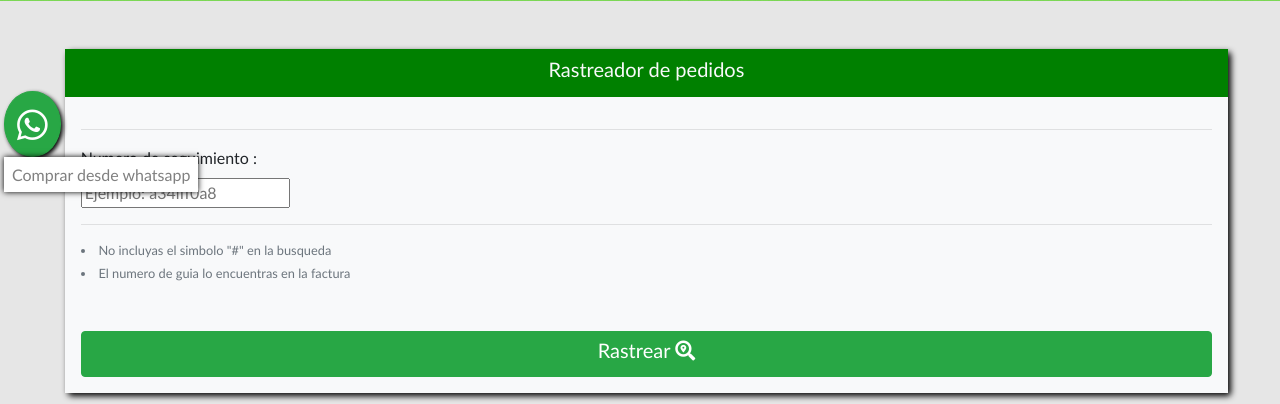
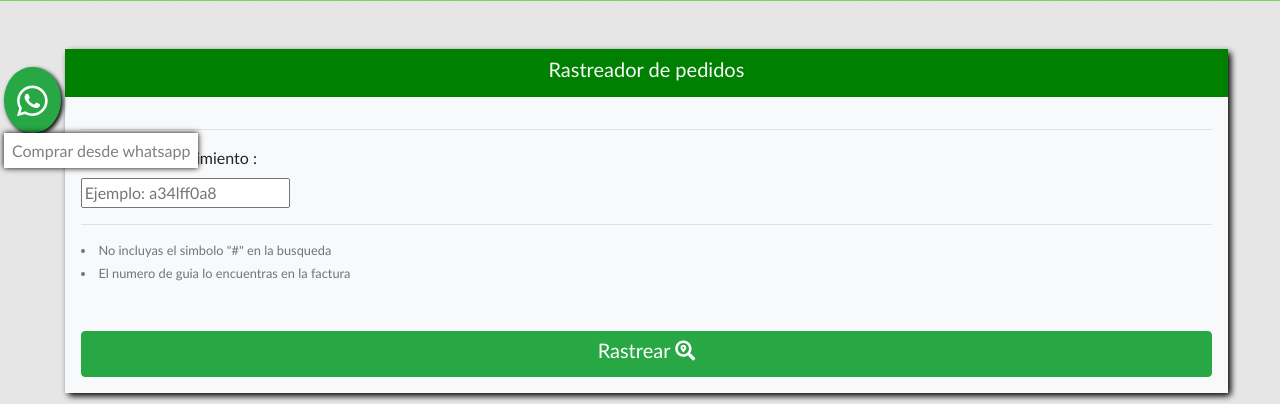
Before and after one commit to brightvr/portalorion, a PHP site: page /portalorion/envios.php in a window 1280 px wide. Shown: the part 589-993 px from the top of the page. Run offline with PHP 8.4, Linux system fonts and the light colour scheme; data that the repository does not hold is empty; some libraries are stand-ins or nearby versions.

Commit message:
arreglando btn whatsapp

```diff
--- a/busqueda.php
+++ b/busqueda.php
@@ -118,8 +118,8 @@ while($response= mysqli_fetch_assoc($query)){
 <!-- btn whatsapp-->
 <div style="position:relative" class="pl-1">
 
-<a href="https://api.whatsapp.com/send?phone=573192091708&text=Hola,%20vengo%20del%20catálogo,%20quiero%20comprar%20desde%20whatsapp" style="box-shadow:2px 2px 4px black;position: fixed;z-index:99999999999999999999999999999999999999999999999;margin-top:85vh;font-size:35px;border-radius:50%;padding-bottom:5px;" class="btn btn-success "><i class="fab fa-whatsapp"></i></a>
-<span  style="position: fixed;z-index:99999999999999999999999999999999999999999999999;margin-top:94vh;"><samll class="p-2" style="box-shadow:0px 0px 6px black;background:white;color:grey;">Comprar desde whatsapp</small>
+<a href="https://api.whatsapp.com/send?phone=573192091708&text=Hola,%20vengo%20del%20catálogo,%20quiero%20comprar%20desde%20whatsapp" style="box-shadow:2px 2px 4px black;position: fixed;z-index:99999999999999999999999999999999999999999999999;margin-top:82vh;font-size:35px;border-radius:50%;padding-bottom:5px;" class="btn btn-success "><i class="fab fa-whatsapp"></i></a>
+<span  style="position: fixed;z-index:99999999999999999999999999999999999999999999999;margin-top:91vh;"><samll class="p-2" style="box-shadow:0px 0px 6px black;background:white;color:grey;">Comprar desde whatsapp</small>
 </div>
 <!-- btn whatsapp-->
 
--- a/carrito.php
+++ b/carrito.php
@@ -96,8 +96,8 @@ if(isset($_GET['response'])){
 <!-- btn whatsapp-->
 <div style="position:relative" class="pl-1">
 
-<a href="https://api.whatsapp.com/send?phone=573192091708&text=Hola,%20vengo%20del%20catálogo,%20quiero%20comprar%20desde%20whatsapp" style="box-shadow:2px 2px 4px black;position: fixed;z-index:99999999999999999999999999999999999999999999999;margin-top:85vh;font-size:35px;border-radius:50%;padding-bottom:5px;" class="btn btn-success "><i class="fab fa-whatsapp"></i></a>
-<span  style="position: fixed;z-index:99999999999999999999999999999999999999999999999;margin-top:94vh;"><samll class="p-2" style="box-shadow:0px 0px 6px black;background:white;color:grey;">Comprar desde whatsapp</small>
+<a href="https://api.whatsapp.com/send?phone=573192091708&text=Hola,%20vengo%20del%20catálogo,%20quiero%20comprar%20desde%20whatsapp" style="box-shadow:2px 2px 4px black;position: fixed;z-index:99999999999999999999999999999999999999999999999;margin-top:82vh;font-size:35px;border-radius:50%;padding-bottom:5px;" class="btn btn-success "><i class="fab fa-whatsapp"></i></a>
+<span  style="position: fixed;z-index:99999999999999999999999999999999999999999999999;margin-top:91vh;"><samll class="p-2" style="box-shadow:0px 0px 6px black;background:white;color:grey;">Comprar desde whatsapp</small>
 </div>
 <!-- btn whatsapp-->
 
--- a/categoria.php
+++ b/categoria.php
@@ -119,8 +119,8 @@
 <!-- btn whatsapp-->
 <div style="position:relative" class="pl-1">
 
-<a href="https://api.whatsapp.com/send?phone=573192091708&text=Hola,%20vengo%20del%20catálogo,%20quiero%20comprar%20desde%20whatsapp" style="box-shadow:2px 2px 4px black;position: fixed;z-index:99999999999999999999999999999999999999999999999;margin-top:85vh;font-size:35px;border-radius:50%;padding-bottom:5px;" class="btn btn-success "><i class="fab fa-whatsapp"></i></a>
-<span  style="position: fixed;z-index:99999999999999999999999999999999999999999999999;margin-top:94vh;"><samll class="p-2" style="box-shadow:0px 0px 6px black;background:white;color:grey;">Comprar desde whatsapp</small>
+<a href="https://api.whatsapp.com/send?phone=573192091708&text=Hola,%20vengo%20del%20catálogo,%20quiero%20comprar%20desde%20whatsapp" style="box-shadow:2px 2px 4px black;position: fixed;z-index:99999999999999999999999999999999999999999999999;margin-top:82vh;font-size:35px;border-radius:50%;padding-bottom:5px;" class="btn btn-success "><i class="fab fa-whatsapp"></i></a>
+<span  style="position: fixed;z-index:99999999999999999999999999999999999999999999999;margin-top:91vh;"><samll class="p-2" style="box-shadow:0px 0px 6px black;background:white;color:grey;">Comprar desde whatsapp</small>
 </div>
 <!-- btn whatsapp-->
 
--- a/compraexitosa.php
+++ b/compraexitosa.php
@@ -119,8 +119,8 @@ if(isset($_SESSION['stock-update'])){
 <!-- btn whatsapp-->
 <div style="position:relative" class="pl-1">
 
-<a href="https://api.whatsapp.com/send?phone=573192091708&text=Hola,%20vengo%20del%20catálogo,%20quiero%20comprar%20desde%20whatsapp" style="box-shadow:2px 2px 4px black;position: fixed;z-index:99999999999999999999999999999999999999999999999;margin-top:85vh;font-size:35px;border-radius:50%;padding-bottom:5px;" class="btn btn-success "><i class="fab fa-whatsapp"></i></a>
-<span  style="position: fixed;z-index:99999999999999999999999999999999999999999999999;margin-top:94vh;"><samll class="p-2" style="box-shadow:0px 0px 6px black;background:white;color:grey;">Comprar desde whatsapp</small>
+<a href="https://api.whatsapp.com/send?phone=573192091708&text=Hola,%20vengo%20del%20catálogo,%20quiero%20comprar%20desde%20whatsapp" style="box-shadow:2px 2px 4px black;position: fixed;z-index:99999999999999999999999999999999999999999999999;margin-top:82vh;font-size:35px;border-radius:50%;padding-bottom:5px;" class="btn btn-success "><i class="fab fa-whatsapp"></i></a>
+<span  style="position: fixed;z-index:99999999999999999999999999999999999999999999999;margin-top:91vh;"><samll class="p-2" style="box-shadow:0px 0px 6px black;background:white;color:grey;">Comprar desde whatsapp</small>
 </div>
 <!-- btn whatsapp-->
 
--- a/compraexitosa2.php
+++ b/compraexitosa2.php
@@ -124,8 +124,8 @@ if(isset($_SESSION['stock-update'])){
 <!-- btn whatsapp-->
 <div style="position:relative" class="pl-1">
 
-<a href="https://api.whatsapp.com/send?phone=573192091708&text=Hola,%20vengo%20del%20catálogo,%20quiero%20comprar%20desde%20whatsapp" style="box-shadow:2px 2px 4px black;position: fixed;z-index:99999999999999999999999999999999999999999999999;margin-top:85vh;font-size:35px;border-radius:50%;padding-bottom:5px;" class="btn btn-success "><i class="fab fa-whatsapp"></i></a>
-<span  style="position: fixed;z-index:99999999999999999999999999999999999999999999999;margin-top:94vh;"><samll class="p-2" style="box-shadow:0px 0px 6px black;background:white;color:grey;">Comprar desde whatsapp</small>
+<a href="https://api.whatsapp.com/send?phone=573192091708&text=Hola,%20vengo%20del%20catálogo,%20quiero%20comprar%20desde%20whatsapp" style="box-shadow:2px 2px 4px black;position: fixed;z-index:99999999999999999999999999999999999999999999999;margin-top:82vh;font-size:35px;border-radius:50%;padding-bottom:5px;" class="btn btn-success "><i class="fab fa-whatsapp"></i></a>
+<span  style="position: fixed;z-index:99999999999999999999999999999999999999999999999;margin-top:91vh;"><samll class="p-2" style="box-shadow:0px 0px 6px black;background:white;color:grey;">Comprar desde whatsapp</small>
 </div>
 <!-- btn whatsapp-->
 
--- a/compras.php
+++ b/compras.php
@@ -113,8 +113,8 @@ if(isset($_GET['response'])){
 <!-- btn whatsapp-->
 <div style="position:relative" class="pl-1">
 
-<a href="https://api.whatsapp.com/send?phone=573192091708&text=Hola,%20vengo%20del%20catálogo,%20quiero%20comprar%20desde%20whatsapp" style="box-shadow:2px 2px 4px black;position: fixed;z-index:99999999999999999999999999999999999999999999999;margin-top:85vh;font-size:35px;border-radius:50%;padding-bottom:5px;" class="btn btn-success "><i class="fab fa-whatsapp"></i></a>
-<span  style="position: fixed;z-index:99999999999999999999999999999999999999999999999;margin-top:94vh;"><samll class="p-2" style="box-shadow:0px 0px 6px black;background:white;color:grey;">Comprar desde whatsapp</small>
+<a href="https://api.whatsapp.com/send?phone=573192091708&text=Hola,%20vengo%20del%20catálogo,%20quiero%20comprar%20desde%20whatsapp" style="box-shadow:2px 2px 4px black;position: fixed;z-index:99999999999999999999999999999999999999999999999;margin-top:82vh;font-size:35px;border-radius:50%;padding-bottom:5px;" class="btn btn-success "><i class="fab fa-whatsapp"></i></a>
+<span  style="position: fixed;z-index:99999999999999999999999999999999999999999999999;margin-top:91vh;"><samll class="p-2" style="box-shadow:0px 0px 6px black;background:white;color:grey;">Comprar desde whatsapp</small>
 </div>
 <!-- btn whatsapp-->
 
--- a/contraseña.php
+++ b/contraseña.php
@@ -87,8 +87,8 @@ if(isset($_GET['response'])){
 <!-- btn whatsapp-->
 <div style="position:relative" class="pl-1">
 
-<a href="https://api.whatsapp.com/send?phone=573192091708&text=Hola,%20vengo%20del%20catálogo,%20quiero%20comprar%20desde%20whatsapp" style="box-shadow:2px 2px 4px black;position: fixed;z-index:99999999999999999999999999999999999999999999999;margin-top:85vh;font-size:35px;border-radius:50%;padding-bottom:5px;" class="btn btn-success "><i class="fab fa-whatsapp"></i></a>
-<span  style="position: fixed;z-index:99999999999999999999999999999999999999999999999;margin-top:94vh;"><samll class="p-2" style="box-shadow:0px 0px 6px black;background:white;color:grey;">Comprar desde whatsapp</small>
+<a href="https://api.whatsapp.com/send?phone=573192091708&text=Hola,%20vengo%20del%20catálogo,%20quiero%20comprar%20desde%20whatsapp" style="box-shadow:2px 2px 4px black;position: fixed;z-index:99999999999999999999999999999999999999999999999;margin-top:82vh;font-size:35px;border-radius:50%;padding-bottom:5px;" class="btn btn-success "><i class="fab fa-whatsapp"></i></a>
+<span  style="position: fixed;z-index:99999999999999999999999999999999999999999999999;margin-top:91vh;"><samll class="p-2" style="box-shadow:0px 0px 6px black;background:white;color:grey;">Comprar desde whatsapp</small>
 </div>
 <!-- btn whatsapp-->
 
--- a/envios.php
+++ b/envios.php
@@ -133,8 +133,8 @@ if(isset($_GET['response'])){
 <!-- btn whatsapp-->
 <div style="position:relative" class="pl-1">
 
-<a href="https://api.whatsapp.com/send?phone=573192091708&text=Hola,%20vengo%20del%20catálogo,%20quiero%20comprar%20desde%20whatsapp" style="box-shadow:2px 2px 4px black;position: fixed;z-index:99999999999999999999999999999999999999999999999;margin-top:85vh;font-size:35px;border-radius:50%;padding-bottom:5px;" class="btn btn-success "><i class="fab fa-whatsapp"></i></a>
-<span  style="position: fixed;z-index:99999999999999999999999999999999999999999999999;margin-top:94vh;"><samll class="p-2" style="box-shadow:0px 0px 6px black;background:white;color:grey;">Comprar desde whatsapp</small>
+<a href="https://api.whatsapp.com/send?phone=573192091708&text=Hola,%20vengo%20del%20catálogo,%20quiero%20comprar%20desde%20whatsapp" style="box-shadow:2px 2px 4px black;position: fixed;z-index:99999999999999999999999999999999999999999999999;margin-top:82vh;font-size:35px;border-radius:50%;padding-bottom:5px;" class="btn btn-success "><i class="fab fa-whatsapp"></i></a>
+<span  style="position: fixed;z-index:99999999999999999999999999999999999999999999999;margin-top:91vh;"><samll class="p-2" style="box-shadow:0px 0px 6px black;background:white;color:grey;">Comprar desde whatsapp</small>
 </div>
 <!-- btn whatsapp-->
 
--- a/formulario1.php
+++ b/formulario1.php
@@ -65,8 +65,8 @@ if(!isset($_SESSION['venta'])){
 <!-- btn whatsapp-->
 <div style="position:relative" class="pl-1">
 
-<a href="https://api.whatsapp.com/send?phone=573192091708&text=Hola,%20vengo%20del%20catálogo,%20quiero%20comprar%20desde%20whatsapp" style="box-shadow:2px 2px 4px black;position: fixed;z-index:99999999999999999999999999999999999999999999999;margin-top:85vh;font-size:35px;border-radius:50%;padding-bottom:5px;" class="btn btn-success "><i class="fab fa-whatsapp"></i></a>
-<span  style="position: fixed;z-index:99999999999999999999999999999999999999999999999;margin-top:94vh;"><samll class="p-2" style="box-shadow:0px 0px 6px black;background:white;color:grey;">Comprar desde whatsapp</small>
+<a href="https://api.whatsapp.com/send?phone=573192091708&text=Hola,%20vengo%20del%20catálogo,%20quiero%20comprar%20desde%20whatsapp" style="box-shadow:2px 2px 4px black;position: fixed;z-index:99999999999999999999999999999999999999999999999;margin-top:82vh;font-size:35px;border-radius:50%;padding-bottom:5px;" class="btn btn-success "><i class="fab fa-whatsapp"></i></a>
+<span  style="position: fixed;z-index:99999999999999999999999999999999999999999999999;margin-top:91vh;"><samll class="p-2" style="box-shadow:0px 0px 6px black;background:white;color:grey;">Comprar desde whatsapp</small>
 </div>
 <!-- btn whatsapp-->
 
--- a/formulario2.php
+++ b/formulario2.php
@@ -73,8 +73,8 @@ if(!isset($_SESSION['venta'])){
 <!-- btn whatsapp-->
 <div style="position:relative" class="pl-1">
 
-<a href="https://api.whatsapp.com/send?phone=573192091708&text=Hola,%20vengo%20del%20catálogo,%20quiero%20comprar%20desde%20whatsapp" style="box-shadow:2px 2px 4px black;position: fixed;z-index:99999999999999999999999999999999999999999999999;margin-top:85vh;font-size:35px;border-radius:50%;padding-bottom:5px;" class="btn btn-success "><i class="fab fa-whatsapp"></i></a>
-<span  style="position: fixed;z-index:99999999999999999999999999999999999999999999999;margin-top:94vh;"><samll class="p-2" style="box-shadow:0px 0px 6px black;background:white;color:grey;">Comprar desde whatsapp</small>
+<a href="https://api.whatsapp.com/send?phone=573192091708&text=Hola,%20vengo%20del%20catálogo,%20quiero%20comprar%20desde%20whatsapp" style="box-shadow:2px 2px 4px black;position: fixed;z-index:99999999999999999999999999999999999999999999999;margin-top:82vh;font-size:35px;border-radius:50%;padding-bottom:5px;" class="btn btn-success "><i class="fab fa-whatsapp"></i></a>
+<span  style="position: fixed;z-index:99999999999999999999999999999999999999999999999;margin-top:91vh;"><samll class="p-2" style="box-shadow:0px 0px 6px black;background:white;color:grey;">Comprar desde whatsapp</small>
 </div>
 <!-- btn whatsapp-->
 
--- a/index.php
+++ b/index.php
@@ -143,8 +143,8 @@
 <!-- btn whatsapp-->
 <div style="position:relative" class="pl-1">
 
-<a href="https://api.whatsapp.com/send?phone=573192091708&text=Hola,%20vengo%20del%20catálogo,%20quiero%20comprar%20desde%20whatsapp" style="box-shadow:2px 2px 4px black;position: fixed;z-index:99999999999999999999999999999999999999999999999;margin-top:85vh;font-size:35px;border-radius:50%;padding-bottom:5px;" class="btn btn-success "><i class="fab fa-whatsapp"></i></a>
-<span  style="position: fixed;z-index:99999999999999999999999999999999999999999999999;margin-top:94vh;"><samll class="p-2" style="box-shadow:0px 0px 6px black;background:white;color:grey;">Comprar desde whatsapp</small>
+<a href="https://api.whatsapp.com/send?phone=573192091708&text=Hola,%20vengo%20del%20catálogo,%20quiero%20comprar%20desde%20whatsapp" style="box-shadow:2px 2px 4px black;position: fixed;z-index:99999999999999999999999999999999999999999999999;margin-top:82vh;font-size:35px;border-radius:50%;padding-bottom:5px;" class="btn btn-success "><i class="fab fa-whatsapp"></i></a>
+<span  style="position: fixed;z-index:99999999999999999999999999999999999999999999999;margin-top:91vh;"><samll class="p-2" style="box-shadow:0px 0px 6px black;background:white;color:grey;">Comprar desde whatsapp</small>
 </div>
 <!-- btn whatsapp-->
 
--- a/newform.php
+++ b/newform.php
@@ -104,8 +104,8 @@ if(!isset($_SESSION['user'])){
 <!-- btn whatsapp-->
 <div style="position:relative" class="pl-1">
 
-<a href="https://api.whatsapp.com/send?phone=573192091708&text=Hola,%20vengo%20del%20catálogo,%20quiero%20comprar%20desde%20whatsapp" style="box-shadow:2px 2px 4px black;position: fixed;z-index:99999999999999999999999999999999999999999999999;margin-top:85vh;font-size:35px;border-radius:50%;padding-bottom:5px;" class="btn btn-success "><i class="fab fa-whatsapp"></i></a>
-<span  style="position: fixed;z-index:99999999999999999999999999999999999999999999999;margin-top:94vh;"><samll class="p-2" style="box-shadow:0px 0px 6px black;background:white;color:grey;">Comprar desde whatsapp</small>
+<a href="https://api.whatsapp.com/send?phone=573192091708&text=Hola,%20vengo%20del%20catálogo,%20quiero%20comprar%20desde%20whatsapp" style="box-shadow:2px 2px 4px black;position: fixed;z-index:99999999999999999999999999999999999999999999999;margin-top:82vh;font-size:35px;border-radius:50%;padding-bottom:5px;" class="btn btn-success "><i class="fab fa-whatsapp"></i></a>
+<span  style="position: fixed;z-index:99999999999999999999999999999999999999999999999;margin-top:91vh;"><samll class="p-2" style="box-shadow:0px 0px 6px black;background:white;color:grey;">Comprar desde whatsapp</small>
 </div>
 <!-- btn whatsapp-->
 
--- a/pagos.php
+++ b/pagos.php
@@ -151,8 +151,8 @@ if(isset($_POST['comprar'])){
 <!-- btn whatsapp-->
 <div style="position:relative" class="pl-1">
 
-<a href="https://api.whatsapp.com/send?phone=573192091708&text=Hola,%20vengo%20del%20catálogo,%20quiero%20comprar%20desde%20whatsapp" style="box-shadow:2px 2px 4px black;position: fixed;z-index:99999999999999999999999999999999999999999999999;margin-top:85vh;font-size:35px;border-radius:50%;padding-bottom:5px;" class="btn btn-success "><i class="fab fa-whatsapp"></i></a>
-<span  style="position: fixed;z-index:99999999999999999999999999999999999999999999999;margin-top:94vh;"><samll class="p-2" style="box-shadow:0px 0px 6px black;background:white;color:grey;">Comprar desde whatsapp</small>
+<a href="https://api.whatsapp.com/send?phone=573192091708&text=Hola,%20vengo%20del%20catálogo,%20quiero%20comprar%20desde%20whatsapp" style="box-shadow:2px 2px 4px black;position: fixed;z-index:99999999999999999999999999999999999999999999999;margin-top:82vh;font-size:35px;border-radius:50%;padding-bottom:5px;" class="btn btn-success "><i class="fab fa-whatsapp"></i></a>
+<span  style="position: fixed;z-index:99999999999999999999999999999999999999999999999;margin-top:91vh;"><samll class="p-2" style="box-shadow:0px 0px 6px black;background:white;color:grey;">Comprar desde whatsapp</small>
 </div>
 <!-- btn whatsapp-->
 
--- a/perfil.php
+++ b/perfil.php
@@ -98,8 +98,8 @@ if(isset($_GET['response'])){
 <!-- btn whatsapp-->
 <div style="position:relative" class="pl-1">
 
-<a href="https://api.whatsapp.com/send?phone=573192091708&text=Hola,%20vengo%20del%20catálogo,%20quiero%20comprar%20desde%20whatsapp" style="box-shadow:2px 2px 4px black;position: fixed;z-index:99999999999999999999999999999999999999999999999;margin-top:85vh;font-size:35px;border-radius:50%;padding-bottom:5px;" class="btn btn-success "><i class="fab fa-whatsapp"></i></a>
-<span  style="position: fixed;z-index:99999999999999999999999999999999999999999999999;margin-top:94vh;"><samll class="p-2" style="box-shadow:0px 0px 6px black;background:white;color:grey;">Comprar desde whatsapp</small>
+<a href="https://api.whatsapp.com/send?phone=573192091708&text=Hola,%20vengo%20del%20catálogo,%20quiero%20comprar%20desde%20whatsapp" style="box-shadow:2px 2px 4px black;position: fixed;z-index:99999999999999999999999999999999999999999999999;margin-top:82vh;font-size:35px;border-radius:50%;padding-bottom:5px;" class="btn btn-success "><i class="fab fa-whatsapp"></i></a>
+<span  style="position: fixed;z-index:99999999999999999999999999999999999999999999999;margin-top:91vh;"><samll class="p-2" style="box-shadow:0px 0px 6px black;background:white;color:grey;">Comprar desde whatsapp</small>
 </div>
 <!-- btn whatsapp-->
 
--- a/producto.php
+++ b/producto.php
@@ -139,8 +139,8 @@ if(isset($_SESSION['venta-pagos'])){
 <!-- btn whatsapp-->
 <div style="position:relative" class="pl-1">
 
-<a href="https://api.whatsapp.com/send?phone=573192091708&text=Hola,%20vengo%20del%20catálogo,%20quiero%20comprar%20desde%20whatsapp" style="box-shadow:2px 2px 4px black;position: fixed;z-index:99999999999999999999999999999999999999999999999;margin-top:85vh;font-size:35px;border-radius:50%;padding-bottom:5px;" class="btn btn-success "><i class="fab fa-whatsapp"></i></a>
-<span  style="position: fixed;z-index:99999999999999999999999999999999999999999999999;margin-top:94vh;"><samll class="p-2" style="box-shadow:0px 0px 6px black;background:white;color:grey;">Comprar desde whatsapp</small>
+<a href="https://api.whatsapp.com/send?phone=573192091708&text=Hola,%20vengo%20del%20catálogo,%20quiero%20comprar%20desde%20whatsapp" style="box-shadow:2px 2px 4px black;position: fixed;z-index:99999999999999999999999999999999999999999999999;margin-top:82vh;font-size:35px;border-radius:50%;padding-bottom:5px;" class="btn btn-success "><i class="fab fa-whatsapp"></i></a>
+<span  style="position: fixed;z-index:99999999999999999999999999999999999999999999999;margin-top:91vh;"><samll class="p-2" style="box-shadow:0px 0px 6px black;background:white;color:grey;">Comprar desde whatsapp</small>
 </div>
 <!-- btn whatsapp-->
 
--- a/terminos.php
+++ b/terminos.php
@@ -92,8 +92,8 @@ if(isset($_GET['response'])){
 <!-- btn whatsapp-->
 <div style="position:relative" class="pl-1">
 
-<a href="https://api.whatsapp.com/send?phone=573192091708&text=Hola,%20vengo%20del%20catálogo,%20quiero%20comprar%20desde%20whatsapp" style="box-shadow:2px 2px 4px black;position: fixed;z-index:99999999999999999999999999999999999999999999999;margin-top:85vh;font-size:35px;border-radius:50%;padding-bottom:5spx;" class="btn btn-success "><i class="fab fa-whatsapp"></i></a>
-<span  style="position: fixed;z-index:99999999999999999999999999999999999999999999999;margin-top:94vh;"><samll class="p-2" style="box-shadow:0px 0px 6px black;background:white;color:grey;">Comprar desde whatsapp</small>
+<a href="https://api.whatsapp.com/send?phone=573192091708&text=Hola,%20vengo%20del%20catálogo,%20quiero%20comprar%20desde%20whatsapp" style="box-shadow:2px 2px 4px black;position: fixed;z-index:99999999999999999999999999999999999999999999999;margin-top:82vh;font-size:35px;border-radius:50%;padding-bottom:5spx;" class="btn btn-success "><i class="fab fa-whatsapp"></i></a>
+<span  style="position: fixed;z-index:99999999999999999999999999999999999999999999999;margin-top:91vh;"><samll class="p-2" style="box-shadow:0px 0px 6px black;background:white;color:grey;">Comprar desde whatsapp</small>
 </div>
 <!-- btn whatsapp-->
 
--- a/tienda.php
+++ b/tienda.php
@@ -173,8 +173,8 @@
 <!-- btn whatsapp-->
 <div style="position:relative" class="pl-1">
 
-<a href="https://api.whatsapp.com/send?phone=573192091708&text=Hola,%20vengo%20del%20catálogo,%20quiero%20comprar%20desde%20whatsapp" style="box-shadow:2px 2px 4px black;position: fixed;z-index:99999999999999999999999999999999999999999999999;margin-top:85vh;font-size:35px;border-radius:50%;padding-bottom:55px;" class="btn btn-success "><i class="fab fa-whatsapp"></i></a>
-<span  style="position: fixed;z-index:99999999999999999999999999999999999999999999999;margin-top:94vh;"><samll class="p-2" style="box-shadow:0px 0px 6px black;background:white;color:grey;">Comprar desde whatsapp</small>
+<a href="https://api.whatsapp.com/send?phone=573192091708&text=Hola,%20vengo%20del%20catálogo,%20quiero%20comprar%20desde%20whatsapp" style="box-shadow:2px 2px 4px black;position: fixed;z-index:99999999999999999999999999999999999999999999999;margin-top:82vh;font-size:35px;border-radius:50%;padding-bottom:55px;" class="btn btn-success "><i class="fab fa-whatsapp"></i></a>
+<span  style="position: fixed;z-index:99999999999999999999999999999999999999999999999;margin-top:91vh;"><samll class="p-2" style="box-shadow:0px 0px 6px black;background:white;color:grey;">Comprar desde whatsapp</small>
 </div>
 <!-- btn whatsapp-->
 
--- a/tiendasoficiales.php
+++ b/tiendasoficiales.php
@@ -97,8 +97,8 @@ if(isset($_GET['response'])){
 <!-- btn whatsapp-->
 <div style="position:relative" class="pl-1">
 
-<a href="https://api.whatsapp.com/send?phone=573192091708&text=Hola,%20vengo%20del%20catálogo,%20quiero%20comprar%20desde%20whatsapp" style="box-shadow:2px 2px 4px black;position: fixed;z-index:99999999999999999999999999999999999999999999999;margin-top:85vh;font-size:35px;border-radius:50%;padding-bottom:5px;" class="btn btn-success "><i class="fab fa-whatsapp"></i></a>
-<span  style="position: fixed;z-index:99999999999999999999999999999999999999999999999;margin-top:94vh;"><samll class="p-2" style="box-shadow:0px 0px 6px black;background:white;color:grey;">Comprar desde whatsapp</small>
+<a href="https://api.whatsapp.com/send?phone=573192091708&text=Hola,%20vengo%20del%20catálogo,%20quiero%20comprar%20desde%20whatsapp" style="box-shadow:2px 2px 4px black;position: fixed;z-index:99999999999999999999999999999999999999999999999;margin-top:82vh;font-size:35px;border-radius:50%;padding-bottom:5px;" class="btn btn-success "><i class="fab fa-whatsapp"></i></a>
+<span  style="position: fixed;z-index:99999999999999999999999999999999999999999999999;margin-top:91vh;"><samll class="p-2" style="box-shadow:0px 0px 6px black;background:white;color:grey;">Comprar desde whatsapp</small>
 </div>
 <!-- btn whatsapp-->
 
```
